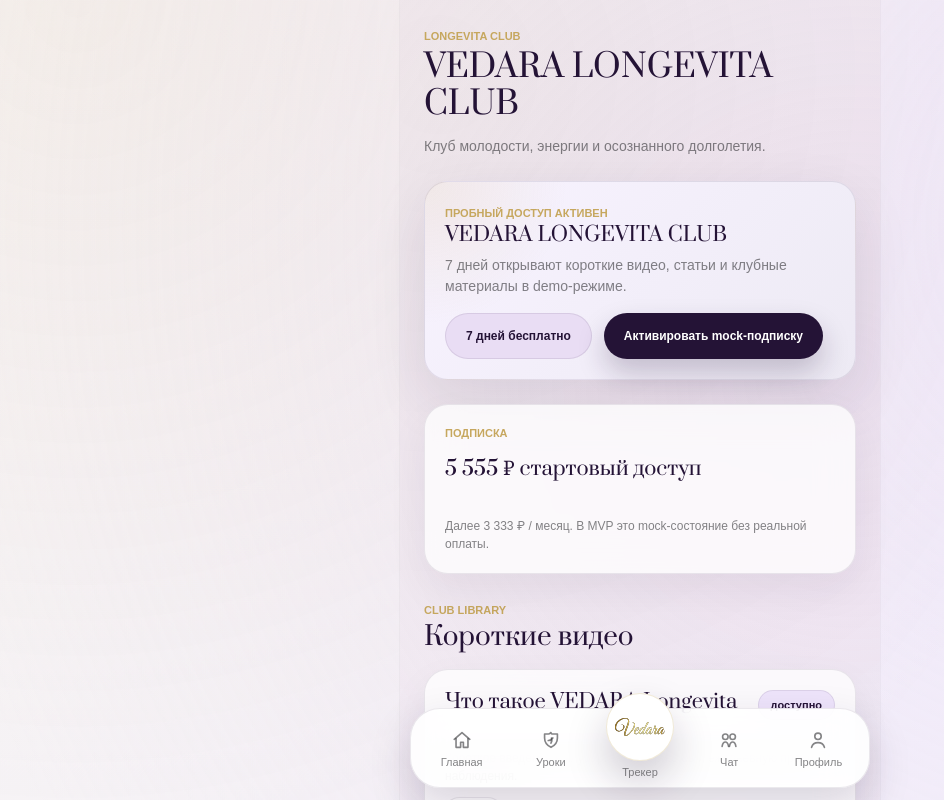
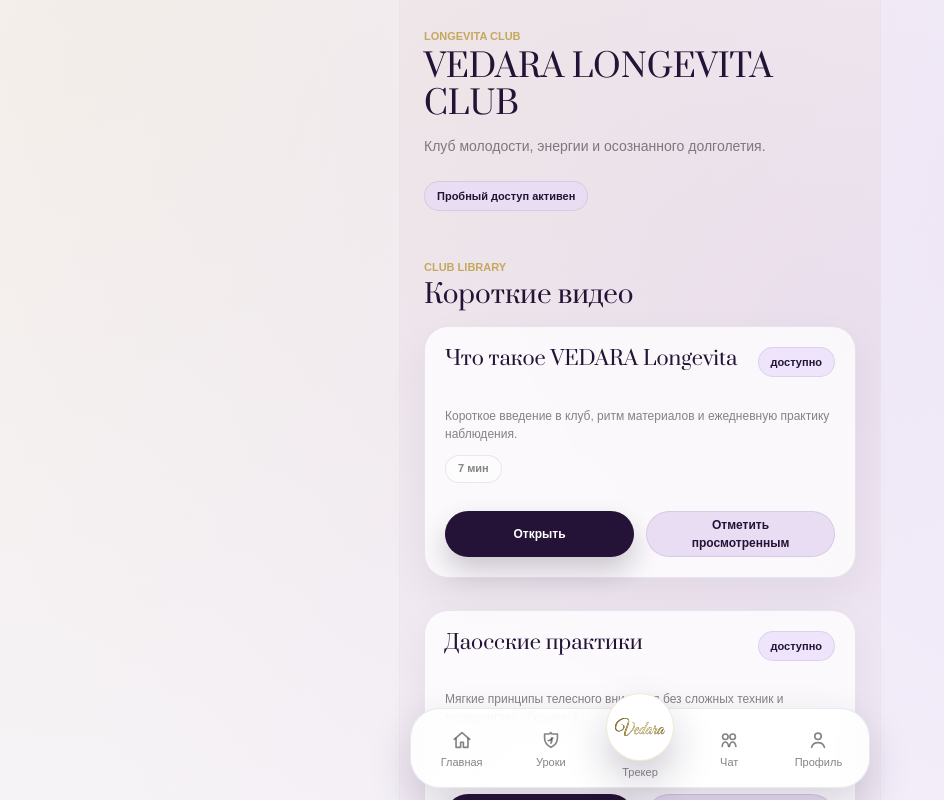
Before and after one commit to miminidi/vedara-, a React (Vite) app: page / in a window 1280 px wide. Both pictures are taken after a click on the button "7 дней бесплатно". Shown: the top 800 px of the page, without its empty margins (0-944 px from the left). Built offline with nearby package versions, Linux system fonts and the light colour scheme.

Commit message:
refactor: remove duplicated club subscription blocks

```diff
--- a/src/data/content.ts
+++ b/src/data/content.ts
@@ -179,6 +179,7 @@
     trial: "Пробный доступ активен",
     premium: "Подписка активна",
     guest: "Оформите доступ, чтобы открыть материалы клуба",
+    guestStatus: "Доступ можно открыть на главной",
     trialText: "7 дней открывают короткие видео, статьи и клубные материалы в demo-режиме.",
     premiumText: "Mock-подписка активна. Реальная оплата в MVP не подключена.",
     guestText: "Вы можете включить пробный доступ или посмотреть тарифный блок без реальной оплаты.",
--- a/src/pages/ClinicPage.tsx
+++ b/src/pages/ClinicPage.tsx
@@ -1,7 +1,7 @@
 import { useState } from "react";
 import { ScreenHeader } from "../components/ScreenHeader";
 import { SectionHead } from "../components/SectionHead";
-import { clubArticles, clubContent, clubVideos } from "../data/content";
+import { chatContent, clubArticles, clubContent, clubVideos } from "../data/content";
 import type { AccessState, ClubArticle, ClubVideo, ScreenId } from "../data/types";
 
 type ClubItemKind = "video" | "article";
@@ -26,29 +26,16 @@
   return access === "trial" || access === "clubMonthly" || access === "clubAnnual";
 }
 
-function isPremiumAccessActive(access: AccessState) {
-  return access === "clubMonthly" || access === "clubAnnual";
-}
-
-function getAccessCopy(access: AccessState) {
+function getAccessStatus(access: AccessState) {
   if (access === "trial") {
-    return {
-      title: clubContent.access.trial,
-      text: clubContent.access.trialText,
-    };
+    return clubContent.access.trial;
   }
 
-  if (isPremiumAccessActive(access)) {
-    return {
-      title: clubContent.access.premium,
-      text: clubContent.access.premiumText,
-    };
+  if (access === "clubMonthly" || access === "clubAnnual") {
+    return clubContent.access.premium;
   }
 
-  return {
-    title: clubContent.access.guest,
-    text: clubContent.access.guestText,
-  };
+  return clubContent.access.guestStatus;
 }
 
 function getStatus(isLocked: boolean, completed: boolean) {
@@ -76,7 +63,7 @@
 }: ClinicPageProps) {
   const [selectedItem, setSelectedItem] = useState<SelectedClubItem | null>(null);
   const hasClubAccess = isClubAccessActive(access);
-  const accessCopy = getAccessCopy(access);
+  const accessStatus = getAccessStatus(access);
 
   const openItem = (kind: ClubItemKind, item: ClubVideo | ClubArticle) => {
     setSelectedItem({
@@ -94,27 +81,7 @@
         subtitle={clubContent.header.subtitle}
       />
 
-      <section className="premium-card club-access-card">
-        <div>
-          <span className="section-kicker">{accessCopy.title}</span>
-          <h3>{clubContent.header.title}</h3>
-          <p>{accessCopy.text}</p>
-          <div className="button-row u-mt-4">
-            <button className="button button--secondary" type="button" onClick={() => onSetAccess("trial")}>
-              {clubContent.trialCta}
-            </button>
-            <button className="button button--primary" type="button" onClick={() => onSetAccess("clubMonthly")}>
-              {clubContent.tariff.cta}
-            </button>
-          </div>
-        </div>
-      </section>
-
-      <section className="panel club-tariff-card">
-        <span className="section-kicker">{clubContent.tariff.kicker}</span>
-        <h2 className="panel-title">{clubContent.tariff.title}</h2>
-        <p>{clubContent.tariff.text}</p>
-      </section>
+      <div className="club-status-line">{accessStatus}</div>
 
       {selectedItem ? (
         <section className="panel club-detail-card">
@@ -197,6 +164,11 @@
       <SectionHead kicker={clubContent.communityKicker} title={clubContent.communityTitle} />
       <section className="panel club-community-card">
         <p>{clubContent.communityText}</p>
+        <ul className="check-list u-mt-4">
+          <li>{chatContent.liveTitle}</li>
+          <li>{chatContent.weekTitle}</li>
+          <li>{chatContent.curatorTitle}</li>
+        </ul>
         <button className="button button--primary u-mt-4" type="button" onClick={() => onNavigate("chat")}>
           {clubContent.chatCta}
         </button>
--- a/src/styles/app.css
+++ b/src/styles/app.css
@@ -867,11 +867,22 @@
   justify-self: start;
 }
 
-.club-access-card {
-  margin-top: 0;
-}
-
-.club-tariff-card,
+.club-status-line {
+  justify-self: start;
+  min-height: 30px;
+  display: inline-flex;
+  align-items: center;
+  padding: 0 var(--space-3);
+  border: var(--card-border);
+  border-radius: var(--radius-pill);
+  background: var(--color-surface-lilac);
+  color: var(--color-accent-primary);
+  font-size: var(--text-xs);
+  font-weight: 700;
+  line-height: 1;
+  margin-bottom: var(--space-5);
+}
+
 .club-detail-card,
 .club-community-card {
   display: grid;
```
